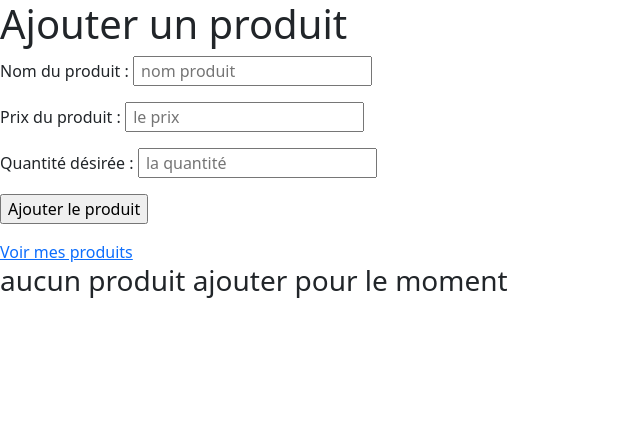
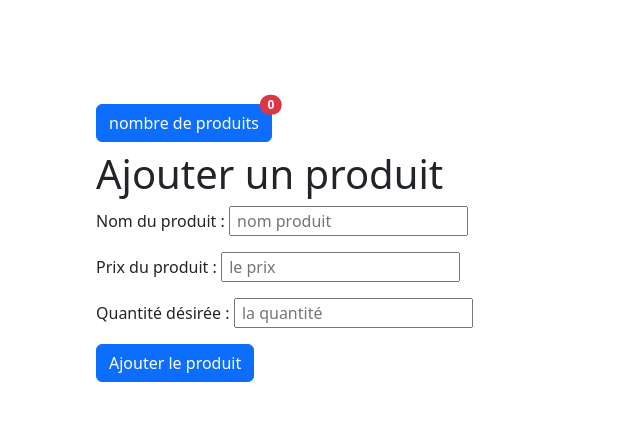
Before and after one commit to Hamdi-Abdelmaksoud/appli, a PHP site: page / in a window 1280 px wide; the page is wider, and only the part inside the window is pictured. Shown: the top 445 px of that part, without its empty margins (0-640 px from the left). Run offline with PHP 8.4, Linux system fonts and the light colour scheme.

Commit message:
optimiser bouton et lien bootstrap

```diff
--- a/index.php
+++ b/index.php
@@ -17,14 +17,42 @@ unset($_SESSION['message']);
     <title>Ajout produit</title>
 </head>
 
-<body>
+<body class="container-fluid p-5 m-5">
+
+<nav  class="navbar navbar-expand-lg bg-body-tertiary" >
+
+                <?php
+                if(isset($_SESSION['products']))
+                {
+                   echo "<button type='button' class='btn btn-primary position-relative'>
+                   <a class='navbar-brand' href='recap.php'text-white'>Voir mes produits</a>
+  <span class='position-absolute top-0 start-100 translate-middle badge rounded-pill bg-danger'>".count($_SESSION['products']).
+  "<span class='visually-hidden'>unread messages</span>
+  </span>
+</button>";
+
+                 }
+                 else
+
+                 {
+                    echo "<button type='button' class='btn btn-primary position-relative'>
+  nombre de produits
+   <span class='position-absolute top-0 start-100 translate-middle badge rounded-pill bg-danger'>".'0'.
+   "<span class='visually-hidden'>unread messages</span>
+   </span>
+ </button>";
+
+                  }
+                 ?>
 
 
-    <div id="container" class="mb-3">
+
+            </nav>
+    <div class="mb-3">
 
         <h1>Ajouter un produit</h1>
         <form action="traitement.php" method="post">
-            <p class="input">
+            <p class="input" >
                 <label class="labelNom">Nom du produit :
                 </label>
                 <input class="inputNom" type="text" name="name" placeholder=" nom produit" class="form-control">
@@ -42,28 +70,10 @@ unset($_SESSION['message']);
                 <input placeholder=" la quantité" class="inputQtt" type="number" name="qtt" value=" 1" class="form-control">
             </p>
             <p>
-                <input class='boutton ' type="submit" name="submit" value="Ajouter le produit" >
+                <input  class="btn btn-primary" type="submit" name="submit" value="Ajouter le produit" >
 
             </p>
-            <nav>
-                <a href="recap.php">Voir mes produits</a>
-                <?php
-                if(isset($_SESSION['products']))
-                {
-                    echo "<h3> le nombre de produit est " .
-                    count($_SESSION['products']) . "</h3>";
-                 }
-                 else
 
-                {echo "<h3> aucun produit ajouter
-                         pour le moment </h3>";
-                 }
-
-                 ?>
-
-
-
-            </nav>
 
         </form>
 
```
